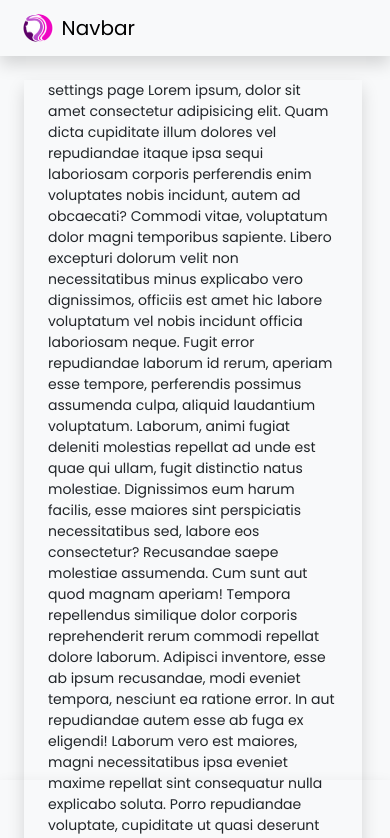
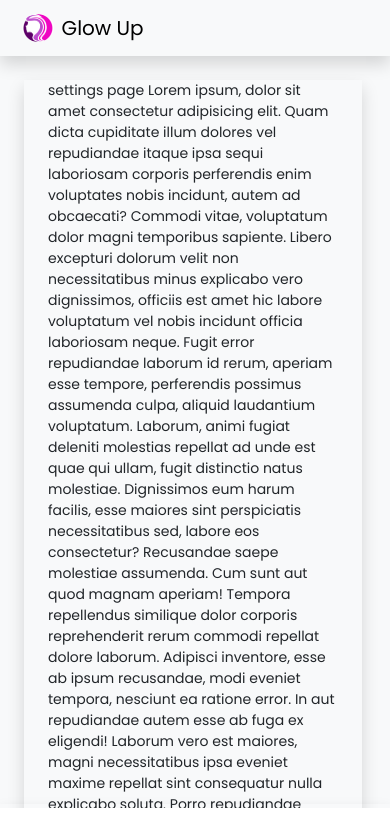
Before and after one commit to mayank12112000/GlowUp, a React (Vite) app in the folder frontend/: page /settings in a window 390 px wide. Shown: the top 838 px of the page. Built offline with nearby package versions, Linux system fonts and the light colour scheme.

Commit message:
adjustment of styling

```diff
--- a/frontend/src/App.css
+++ b/frontend/src/App.css
@@ -160,3 +160,6 @@ p {
 .row .container{
   padding-right: 4rem;
 }
+.mb-7{
+  margin-bottom: 4rem ;
+}
--- a/frontend/src/App.jsx
+++ b/frontend/src/App.jsx
@@ -24,7 +24,7 @@ function App() {
       <Sidebar />
       <div className="rest">
       <div className="row shadow">
-      <div className='container mx-4 my-4'>
+      <div className='container mx-4 mb-7 mt-4'>
         <Routes>
           <Route path='/settings' element={<Settings/>}/>
           <Route path='/notification' element={<Notification/>}/>
--- a/frontend/src/components/Navbar.jsx
+++ b/frontend/src/components/Navbar.jsx
@@ -6,16 +6,16 @@ export default function Navbar() {
     const { theme, toggleTheme } = useContext(ThemeContext);
 
   return (
-    <nav class={`shadow navbar navbar-expand-lg bg-body-tertiary ${theme==="dark"?"navbar-dark":""}`}>
-      <div class="container-fluid">
+    <nav className={`shadow navbar navbar-expand-lg bg-body-tertiary ${theme==="dark"?"navbar-dark":""}`}>
+      <div className="container-fluid">
         <div className="logo">
         <img className='navbar-logo' src="media/logo.png" alt="" />
-        <Link class="navbar-brand mx-2" to="/">Navbar</Link>
+        <Link className="navbar-brand mx-2" to="/">Glow Up</Link>
         </div>
         <div className="theme-toggle">
           {theme == "dark" ?
-          <button onClick={toggleTheme} className='btn'><i class="fs-5 text-white fa fa-sun-o" aria-hidden="true"></i></button>:
-          <button onClick={toggleTheme} className='btn'><i class="fs-5 text-black fa fa fa-moon-o" aria-hidden="true"></i></button>
+          <button onClick={toggleTheme} className='btn'><i className="fs-5 text-white fa fa-sun-o" aria-hidden="true"></i></button>:
+          <button onClick={toggleTheme} className='btn'><i className="fs-5 text-black fa fa fa-moon-o" aria-hidden="true"></i></button>
           }
         </div>
       </div>
--- a/frontend/src/components/Sidebar.jsx
+++ b/frontend/src/components/Sidebar.jsx
@@ -24,7 +24,7 @@ export default function Sidebar() {
         <ul className="sidebar-nav p-0 d-flex flex-column justify-content-evenly">
             <li className="sidebar-item">
                 <NavLink to="/" className="sidebar-link">
-                <i class="fa fa-home fs-4" aria-hidden="true"></i>
+                <i className="fa fa-home fs-4" aria-hidden="true"></i>
                 <span>Home</span>
                 </NavLink>
             </li>
--- a/frontend/src/components/sidebar.css
+++ b/frontend/src/components/sidebar.css
@@ -136,8 +136,8 @@ a.sidebar-link:hover {
         flex-direction: row; /* Make items align horizontally */
         z-index: 1000;
         transition: none; /* Remove transition for better UX on small screens */
-        padding: 0.75rem;
-    }
+        padding-bottom: 0px;
+}
 
     .sidebar-nav {
         padding: 0;
@@ -187,6 +187,7 @@ a.sidebar-link:hover {
 
 .sidebar-light a.sidebar-link {
     color: black;
+    background-color: white;
 
 }
 .sidebar-dark{
```
